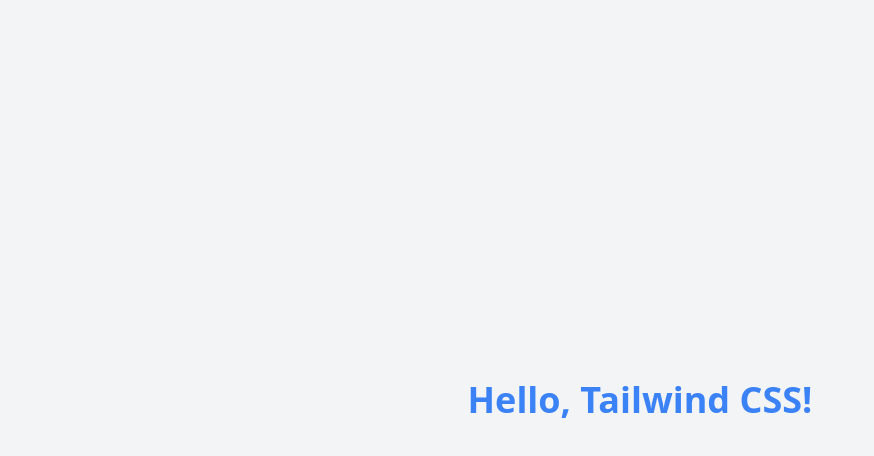
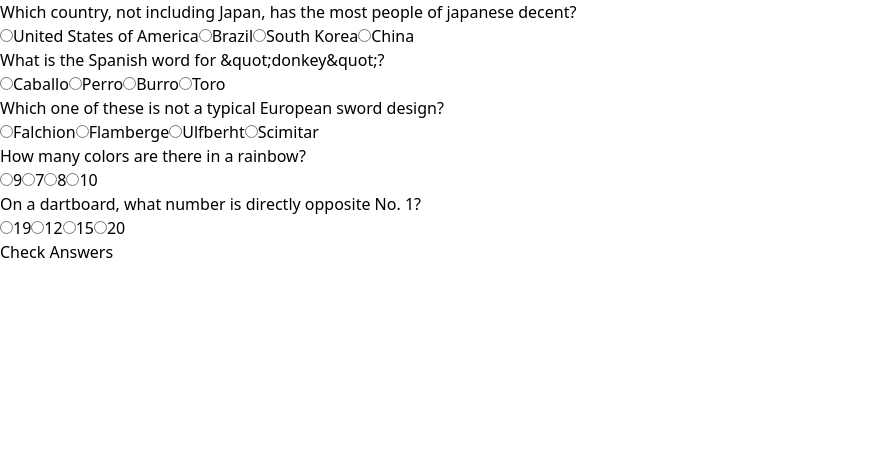
Before and after one commit to Albieo/Quizzical, a React (Vite) app: page / in a window 1280 px wide. Shown: the top 456 px of the page, without its empty margins (0-874 px from the left). Built offline with nearby package versions, Linux system fonts and the light colour scheme.

Commit message:
feat: added Radio component and linked questions from api to form

```diff
--- a/package.json
+++ b/package.json
@@ -10,6 +10,7 @@
     "preview": "vite preview"
   },
   "dependencies": {
+    "axios": "^1.7.9",
     "react": "^18.3.1",
     "react-dom": "^18.3.1"
   },
--- a/src/App.tsx
+++ b/src/App.tsx
@@ -1,10 +1,11 @@
+// import Game from './pages/Start'
+import Questions from './pages/Questions'
+
 function App() {
 
   return (
     <>
-      <div className="min-h-screen flex items-center justify-center bg-gray-100">
-        <h1 className="text-4xl font-bold text-blue-500">Hello, Tailwind CSS!</h1>
-      </div>
+      <Questions />
     </>
   )
 }
--- /dev/null
+++ b/src/assets/data.ts
@@ -0,0 +1,67 @@
+const data = {
+    "response_code":0,
+    "results":[
+        {
+            "type":"multiple",
+            "difficulty":"easy",
+            "category":"General Knowledge",
+            "question":"Which country, not including Japan, has the most people of japanese decent?",
+            "correct_answer":"Brazil",
+            "incorrect_answers":[
+                "China",
+                "South Korea",
+                "United States of America"
+            ]
+        },
+        {
+            "type":"multiple",
+            "difficulty":"easy",
+            "category":"General Knowledge",
+            "question":"What is the Spanish word for &quot;donkey&quot;?",
+            "correct_answer":"Burro",
+            "incorrect_answers":[
+                "Caballo",
+                "Toro",
+                "Perro"
+            ]
+        },
+        {
+            "type":"multiple",
+            "difficulty":"easy",
+            "category":"General Knowledge",
+            "question":"Which one of these is not a typical European sword design?",
+            "correct_answer":"Scimitar",
+            "incorrect_answers":[
+                "Falchion",
+                "Ulfberht",
+                "Flamberge"
+            ]
+        },
+        {
+            "type":"multiple",
+            "difficulty":"easy",
+            "category":"General Knowledge",
+            "question":"How many colors are there in a rainbow?",
+            "correct_answer":"7",
+            "incorrect_answers":[
+                "8",
+                "9",
+                "10"
+            ]
+        },
+        {
+            "type":"multiple",
+            "difficulty":"easy",
+            "category":"General Knowledge",
+            "question":"On a dartboard, what number is directly opposite No. 1?",
+            "correct_answer":"19",
+            "incorrect_answers":[
+                "20",
+                "12",
+                "15"
+            ]
+        }
+    ]
+}
+
+export default data;
--- /dev/null
+++ b/src/components/Radio.tsx
@@ -0,0 +1,26 @@
+import { ReactNode } from "react"
+
+type Question = {
+    question: string,
+    idx: number
+    opt1: string,
+    opt2: string,
+    opt3: string,
+    opt4: string,
+}
+
+export default function Radio({ question, idx, opt1, opt2, opt3, opt4 }: Question): ReactNode {
+    return (
+        <>
+            <h1>{question}</h1>
+            <input type="radio" name={`question-${idx}`} id={`option-${idx}-1`} value={opt1} />
+            <label htmlFor={`option-${idx}-1`}>{opt1}</label>
+            <input type="radio" name={`question-${idx}`} id={`option-${idx}-2`} value={opt2} />
+            <label htmlFor={`option-${idx}-2`}>{opt2}</label>
+            <input type="radio" name={`question-${idx}`} id={`option-${idx}-3`} value={opt3} />
+            <label htmlFor={`option-${idx}-3`}>{opt3}</label>
+            <input type="radio" name={`question-${idx}`} id={`option-${idx}-4`} value={opt4} />
+            <label htmlFor={`option-${idx}-4`}>{opt4}</label>
+        </>
+    )
+}
--- /dev/null
+++ b/src/pages/Questions.tsx
@@ -0,0 +1,41 @@
+import { ReactNode } from "react"
+import Radio from '../components/Radio'
+import data from '../assets/data'
+
+const Questions = (): ReactNode => {
+    return (
+        <form>
+        {data.results.map((data, idx) => {
+          const options = [
+            data.correct_answer,
+            ...data.incorrect_answers,
+          ]
+
+          const shuffledOptions = options
+            .map(value => ({ value, sort: Math.random() }))
+            .sort((a, b) => a.sort - b.sort)
+            .map(({ value }) => value)
+
+            console.log(shuffledOptions)
+
+          return (
+            <Radio
+              key={idx}
+              question={data.question}
+              idx={idx}
+              opt1={shuffledOptions[0]}
+              opt2={shuffledOptions[1]}
+              opt3={shuffledOptions[2]}
+              opt4={shuffledOptions[3]}
+            />
+          )
+        })}
+
+        <br />
+
+        <button type="submit">Check Answers</button>
+      </form>
+    )
+}
+
+export default Questions
--- /dev/null
+++ b/src/pages/Start.tsx
@@ -0,0 +1,39 @@
+// import { useEffect, useState } from "react";
+// import axios from "axios";
+import data from "../assets/data.ts"
+
+// type GameType = {
+//     category: number,
+//     difficulty: string
+// }
+
+// {category, difficulty}: GameType
+
+
+export default function Game() {
+    // const [questions, setQuestions] = useState([])
+
+    console.log(data.results.question)
+
+
+    // useEffect(() => {
+    //     const fetchQuestions = async () => {
+    //         try {
+    //             const url = `https://opentdb.com/api.php?amount=5&category=${category}&difficulty=${difficulty}&type=multiple`
+    //             const response = await axios.get(url)
+    //             setQuestions(response.data.results)
+    //         } catch (error) {
+    //             console.log("There was an error fetching questions:", error)
+    //         }
+    //     }
+    //     fetchQuestions()
+    // }, [category, difficulty])
+
+    return (
+        <div className="text-4xl font-bold text-blue-500">
+            {data.results.map((question) => (
+                <p key={question.question}>{question.question}</p>
+            ))}
+        </div>
+    )
+}
```
Also changed, not shown: src/App.css (deleted), 2 other files (tests, documents, lock files or other folders).
